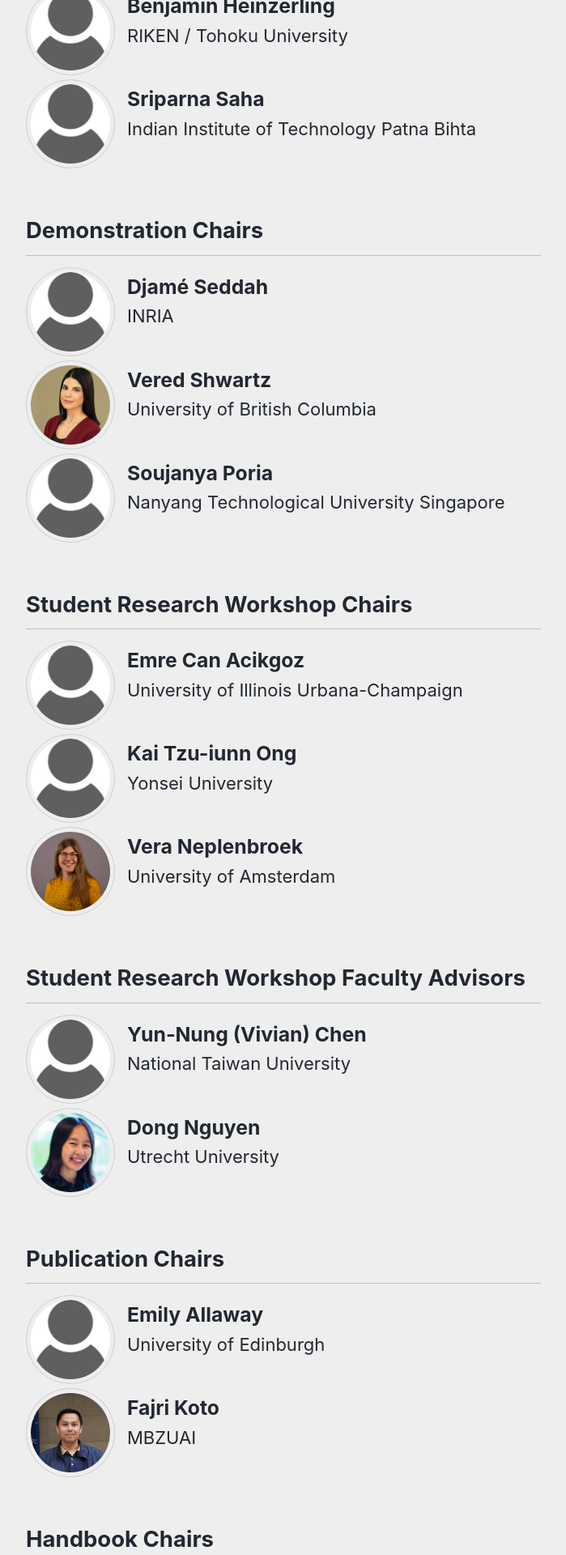
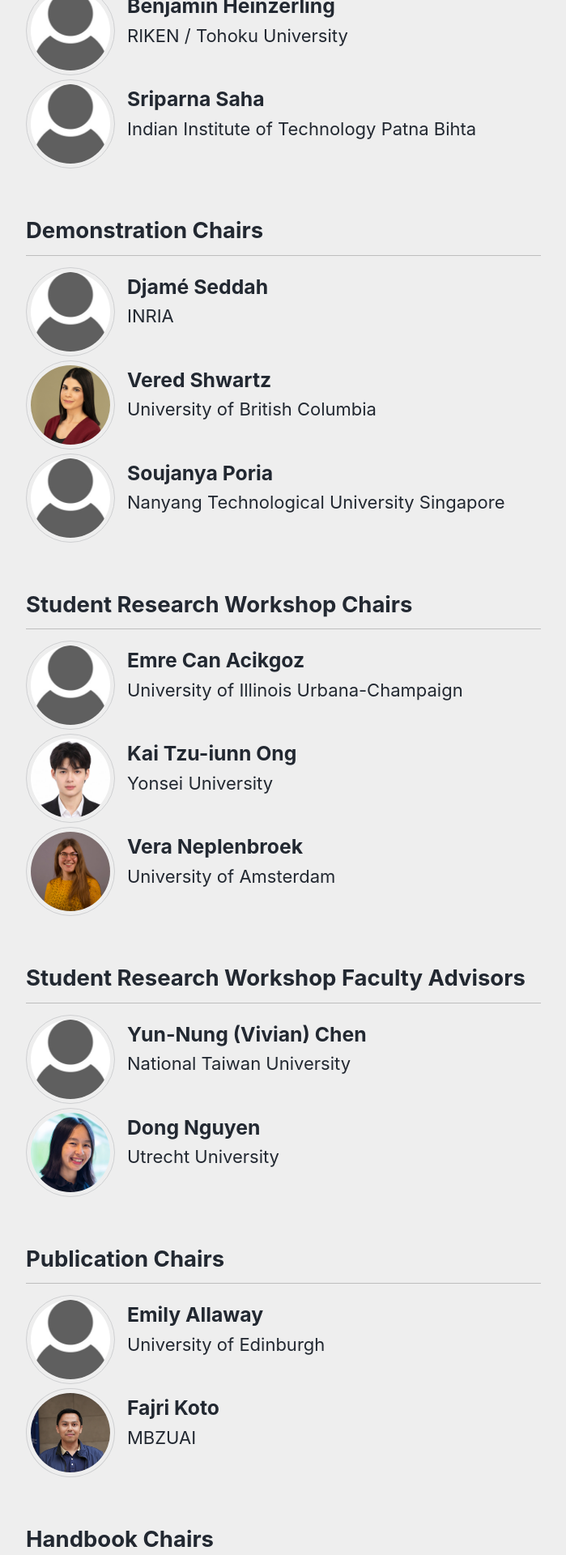
Before and after one commit to acl-org/acl-2027, a Jekyll site: the page built from _pages/committees/organization.md, in a window 1280 px wide. Shown: the part 1709-3629 px from the top of the page at 81% size, without its empty margins (290-989 px from the left). Built offline with Jekyll 4.4.1, drawn with Linux system fonts in a browser that asks for light colours; cached includes are drawn as plain includes.

Commit message:
updated committee photos

```diff
--- a/_pages/committees/organization.md
+++ b/_pages/committees/organization.md
@@ -140,7 +140,7 @@ sidebar:
 
 {% include committee-member.html
    name="Kai Tzu-iunn Ong"
-   picture="/assets/images/committee/name_surname.jpg"
+   picture="/assets/images/committee/kai_tzu-iunn_ong.jpg"
    site="https://ktio89.github.io/"
    institution="Yonsei University"
    email = "ktio89@yonsei.ac.kr"
```
Also changed, not shown: assets/images/committee/kai_tzu-iunn_ong.jpg (added).
